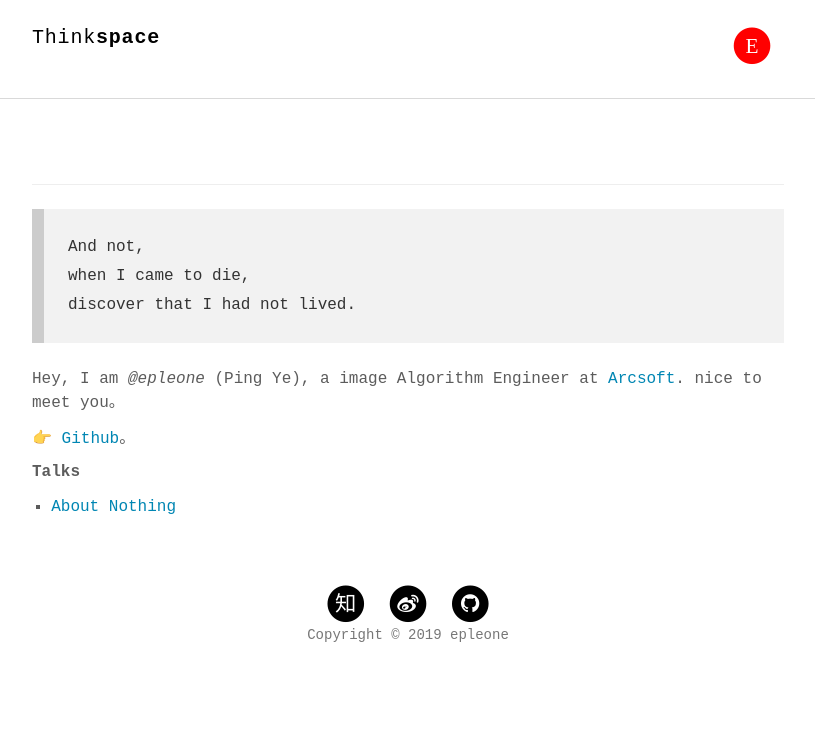
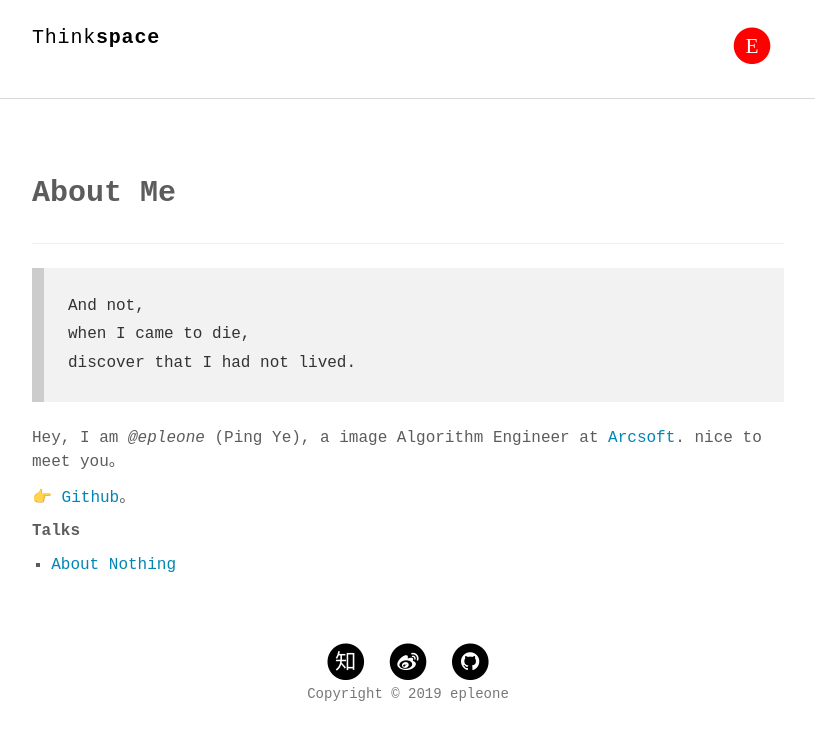
Before and after one commit to epleone/epleone.github.io, a Jekyll site: the page built from about.md, in a window 1280 px wide. Shown: the top 740 px of the page, without its empty margins (232-1047 px from the left). Built offline with Jekyll 4.4.1, drawn with Linux system fonts in a browser that asks for light colours; nearby versions of some CDN libraries; some web fonts are replaced.

Commit message:
modify about me

```diff
--- a/_includes/nav.html
+++ b/_includes/nav.html
@@ -5,7 +5,7 @@
     <ul class="navbar">
 
       <li>
-          <a target="_blank" href="{{ '/about' | prepend: site.baseurl | prepend: site.url }}"  style="text-decoration: none; color: #FF0000">
+          <a href="{{ '/about' | prepend: site.baseurl | prepend: site.url }}"  style="text-decoration: none; color: #FF0000">
               <span class="fa-stack fa-lg">
                   <i class="fa fa-circle fa-stack-2x"></i>
                   <i class="fa  fa-stack-1x fa-inverse">E</i>
--- a/about.md
+++ b/about.md
@@ -1,5 +1,6 @@
 ---
 layout: page
+title: About Me
 permalink: /about/
 ---
 
```
